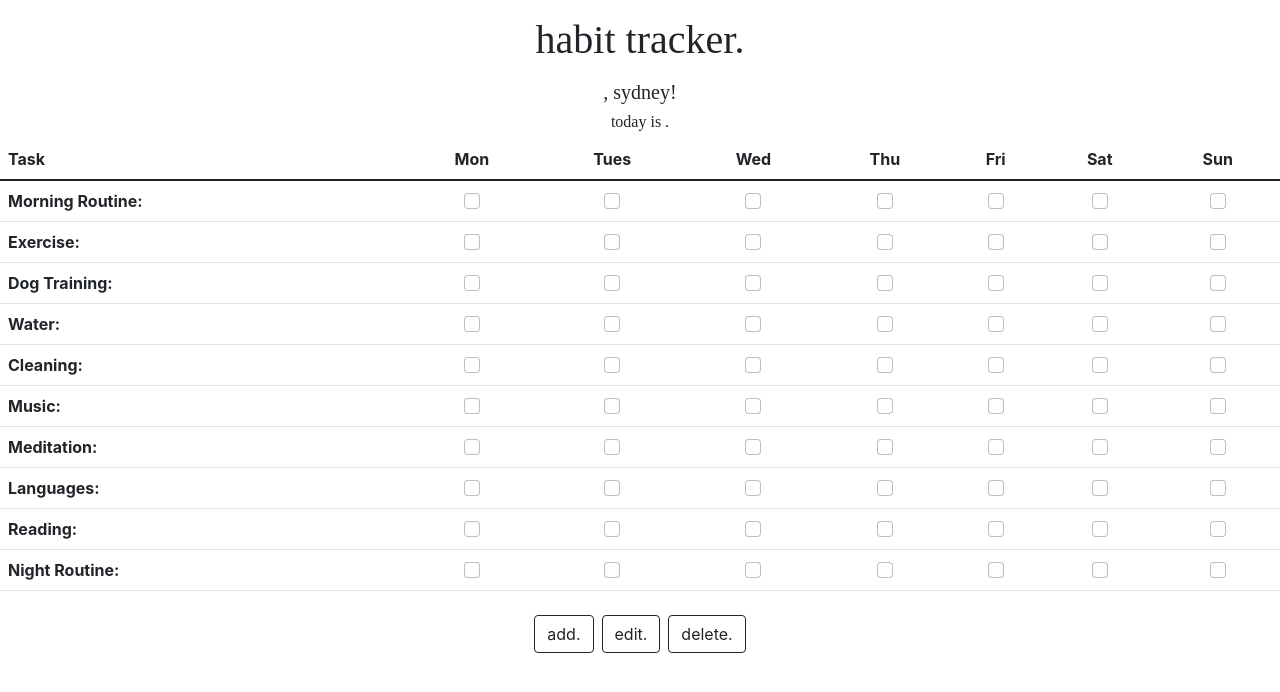
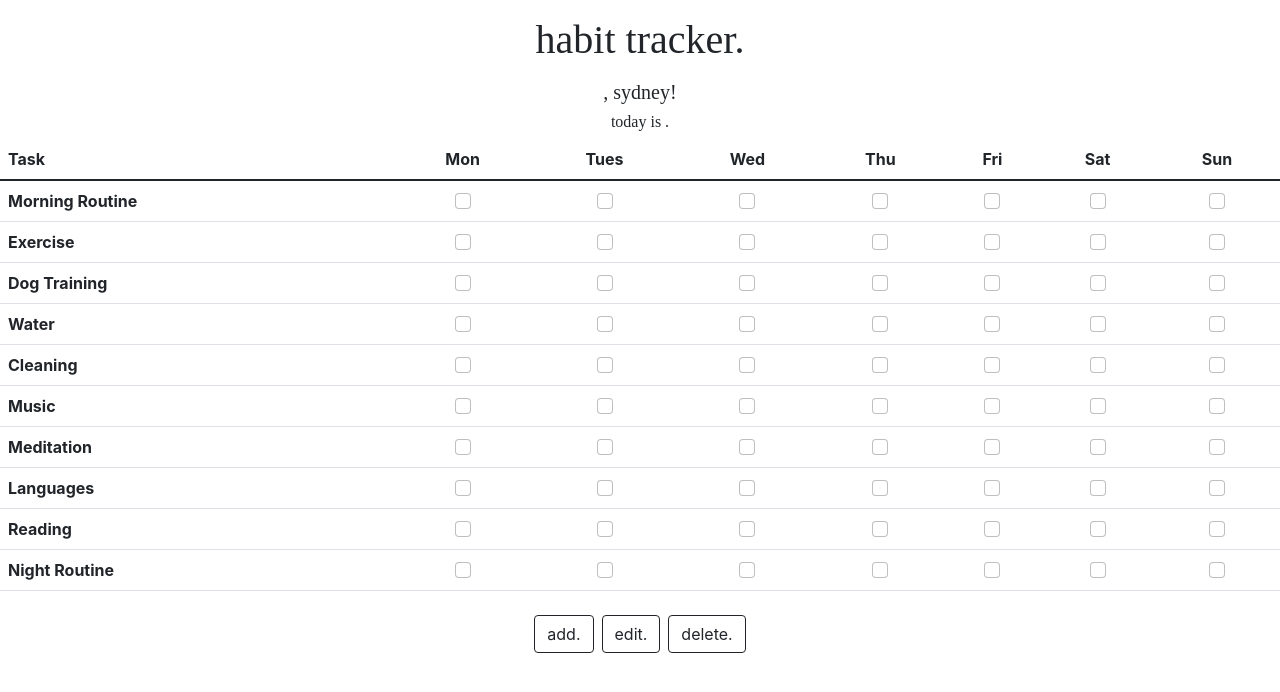
Before and after one commit to sydneywalcoff/habit-tracker, a React (Create React App) app in the folder client/: page / in a window 1280 px wide. Shown: the top 692 px of the page. Built offline with nearby package versions, Linux system fonts and the light colour scheme; a web font is replaced by a local one.

Commit message:
refactored tracker table further

```diff
--- a/client/src/components/Tracker/index.js
+++ b/client/src/components/Tracker/index.js
@@ -2,6 +2,7 @@ import React from 'react';
 
 const Tracker = () => {
     const daysOfTheWeek = ['Mon', 'Tues', 'Wed', 'Thu', 'Fri', 'Sat', 'Sun'];
+    const habits = ['Morning Routine', 'Exercise', 'Dog Training', 'Water', 'Cleaning', 'Music', 'Meditation', 'Languages', 'Reading', 'Night Routine'];
     return(
         <>
             <table className="table">
@@ -14,66 +15,14 @@ const Tracker = () => {
                     </tr>
                 </thead>
                 <tbody>
+                    {habits.map(habit =>
                         <tr>
-                        <th scope="row">Morning Routine:</th>
+                            <th scope="row">{habit}</th>
                             {daysOfTheWeek.map(day =>
                                 <td className="text-center"><input className="form-check-input" type="checkbox" value="" id="flexCheckDefault" /></td>
                             )}
                         </tr>
-                    <tr>
-                        <th scope="row">Exercise:</th>
-                        {daysOfTheWeek.map(day =>
-                            <td className="text-center"><input className="form-check-input" type="checkbox" value="" id="flexCheckDefault" /></td>
                     )}
-                    </tr>
-                    <tr>
-                        <th scope="row">Dog Training:</th>
-                        {daysOfTheWeek.map(day =>
-                            <td className="text-center"><input className="form-check-input" type="checkbox" value="" id="flexCheckDefault" /></td>
-                        )}
-                    </tr>
-                    <tr>
-                        <th scope="row">Water:</th>
-                        {daysOfTheWeek.map(day =>
-                            <td className="text-center"><input className="form-check-input" type="checkbox" value="" id="flexCheckDefault" /></td>
-                        )}
-                    </tr>
-                    <tr>
-                        <th scope="row">Cleaning:</th>
-                        {daysOfTheWeek.map(day =>
-                            <td className="text-center"><input className="form-check-input" type="checkbox" value="" id="flexCheckDefault" /></td>
-                        )}
-                    </tr>
-                    <tr>
-                        <th scope="row">Music:</th>
-                        {daysOfTheWeek.map(day =>
-                            <td className="text-center"><input className="form-check-input" type="checkbox" value="" id="flexCheckDefault" /></td>
-                        )}
-                    </tr>
-                    <tr>
-                        <th scope="row">Meditation:</th>
-                        {daysOfTheWeek.map(day =>
-                            <td className="text-center"><input className="form-check-input" type="checkbox" value="" id="flexCheckDefault" /></td>
-                        )}
-                    </tr>
-                    <tr>
-                        <th scope="row">Languages:</th>
-                        {daysOfTheWeek.map(day =>
-                            <td className="text-center"><input className="form-check-input" type="checkbox" value="" id="flexCheckDefault" /></td>
-                        )}
-                    </tr>
-                    <tr>
-                        <th scope="row">Reading:</th>
-                        {daysOfTheWeek.map(day =>
-                            <td className="text-center"><input className="form-check-input" type="checkbox" value="" id="flexCheckDefault" /></td>
-                        )}
-                    </tr>
-                    <tr>
-                        <th scope="row">Night Routine:</th>
-                        {daysOfTheWeek.map(day =>
-                            <td className="text-center"><input className="form-check-input" type="checkbox" value="" id="flexCheckDefault" /></td>
-                        )}
-                    </tr>
                 </tbody>
             </table>
             <div id="buttonDiv" className="d-flex justify-content-center my-4">
```
Lines whose indentation alone changed are shown as unchanged.
